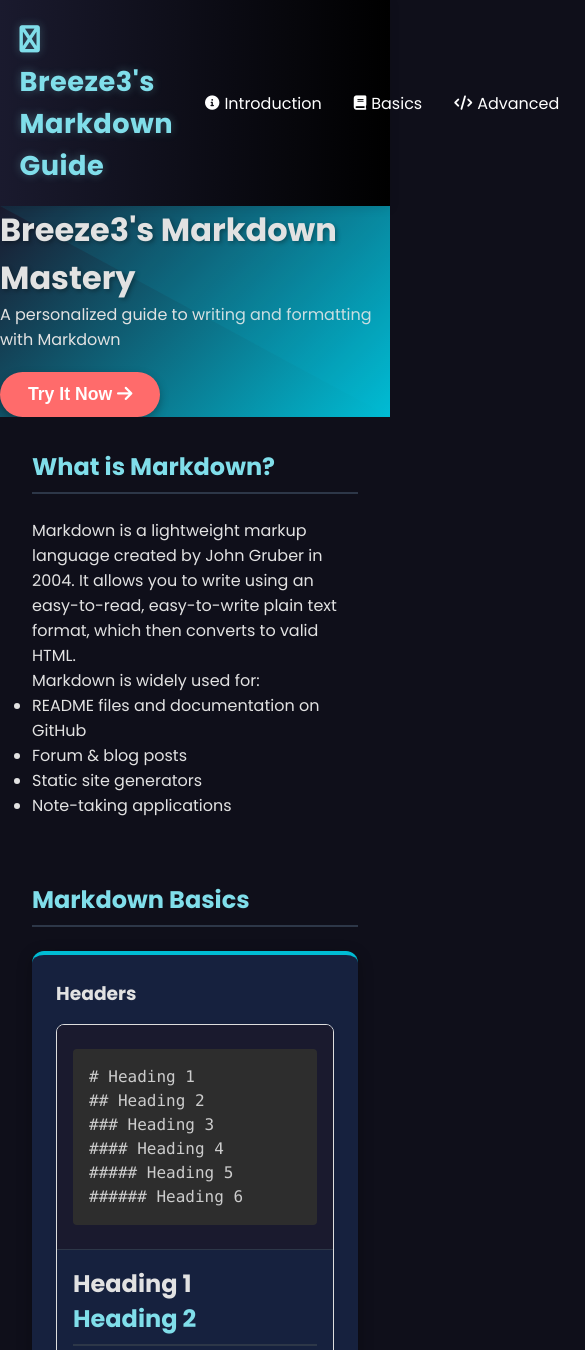
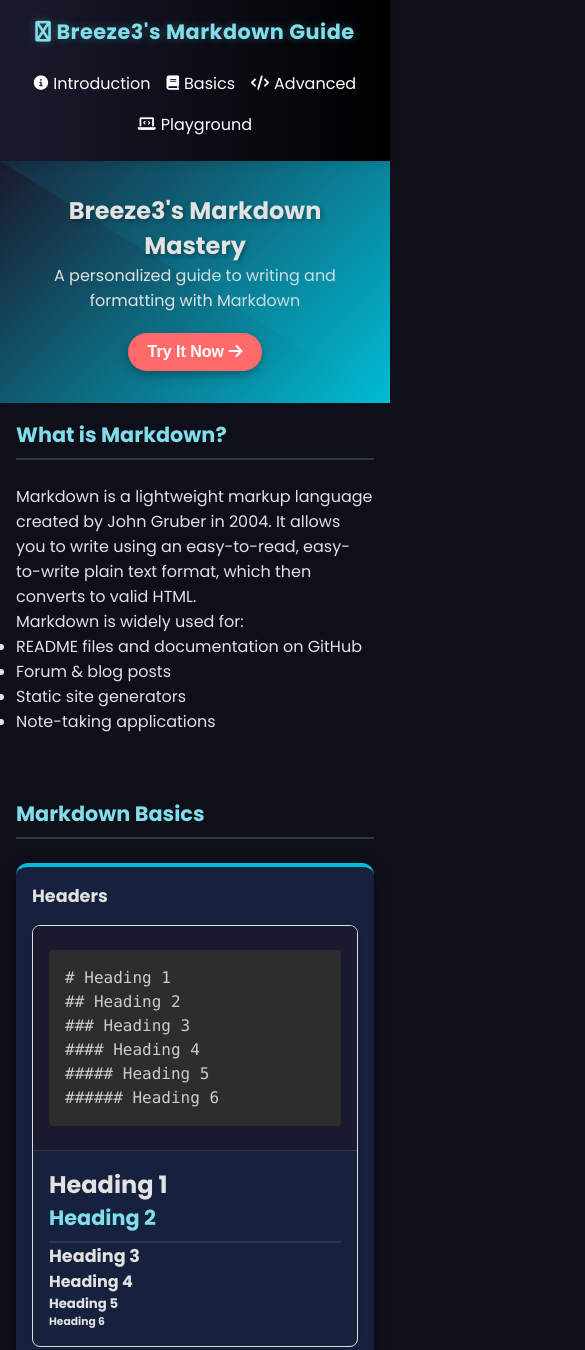
Before and after one commit to Nom-nom-hub/mddoctutorial, a plain HTML site: page index.html in a window 390 px wide. Shown: the top 1350 px of the page, 585 px wide, since content can reach past the window. Drawn offline with nearby package versions, Linux system fonts and the light colour scheme.

Commit message:
Update index title, enhance mobile responsiveness, and add mobile menu functionality
- Changed the title in index.html to include Breeze3 branding
- Improved mobile responsiveness in style.css with new media queries
- Added mobile menu toggle functionality and playground height adjustment in script.js

```diff
--- a/css/style.css
+++ b/css/style.css
@@ -348,3 +348,85 @@ nav a:hover {
     color: var(--secondary);
     text-decoration: none;
 }
+
+/* Mobile responsiveness improvements */
+@media (max-width: 768px) {
+    nav {
+        flex-direction: column;
+        padding: 1rem;
+    }
+
+    nav ul {
+        margin-top: 1rem;
+        flex-wrap: wrap;
+        justify-content: center;
+    }
+
+    nav ul li {
+        margin: 0.5rem;
+    }
+
+    header {
+        padding: 2rem 1rem;
+        text-align: center;
+    }
+
+    header h1 {
+        font-size: 1.8rem;
+    }
+
+    main {
+        padding: 1rem;
+    }
+
+    .tutorial-card {
+        padding: 1rem;
+    }
+
+    .example {
+        flex-direction: column;
+    }
+
+    .markdown, .output {
+        width: 100%;
+    }
+
+    .playground-container {
+        flex-direction: column;
+        height: auto;
+    }
+
+    #markdown-input, #markdown-output {
+        width: 100%;
+        min-height: 200px;
+    }
+
+    pre {
+        max-width: 100%;
+        overflow-x: auto;
+    }
+
+    .cta-button {
+        padding: 10px 20px;
+        font-size: 1rem;
+    }
+}
+
+/* Small mobile devices */
+@media (max-width: 480px) {
+    header h1 {
+        font-size: 1.5rem;
+    }
+
+    h2 {
+        font-size: 1.3rem;
+    }
+
+    h3 {
+        font-size: 1.1rem;
+    }
+
+    .logo {
+        font-size: 1.3rem;
+    }
+}
--- a/index.html
+++ b/index.html
@@ -3,7 +3,7 @@
 <head>
     <meta charset="UTF-8">
     <meta name="viewport" content="width=device-width, initial-scale=1.0">
-    <title>Markdown Tutorial</title>
+    <title>Breeze3's Markdown Tutorial</title>
     <link rel="stylesheet" href="css/style.css">
     <link rel="stylesheet" href="https://cdnjs.cloudflare.com/ajax/libs/prism/1.24.1/themes/prism-tomorrow.min.css">
     <link href="https://fonts.googleapis.com/css2?family=Poppins:wght@300;400;500;600;700&display=swap" rel="stylesheet">
--- a/js/script.js
+++ b/js/script.js
@@ -46,6 +46,33 @@ function hello() {
             });
         });
     });
+
+    // Mobile menu toggle functionality
+    const mobileMenu = document.getElementById('mobile-menu');
+    const navLinks = document.querySelector('.nav-links');
+
+    mobileMenu.addEventListener('click', function() {
+        navLinks.classList.toggle('active');
+    });
+
+    // Check if we're on mobile and adjust the playground height
+    function adjustPlaygroundHeight() {
+        const isMobile = window.innerWidth <= 768;
+        const markdownInput = document.getElementById('markdown-input');
+        const markdownOutput = document.getElementById('markdown-output');
+
+        if (isMobile) {
+            markdownInput.style.height = '200px';
+            markdownOutput.style.height = '300px';
+        } else {
+            markdownInput.style.height = '';
+            markdownOutput.style.height = '';
+        }
+    }
+
+    // Run on load and resize
+    adjustPlaygroundHeight();
+    window.addEventListener('resize', adjustPlaygroundHeight);
 });
 
 // Configure marked to enable GitHub Flavored Markdown with dark mode code highlighting
```
